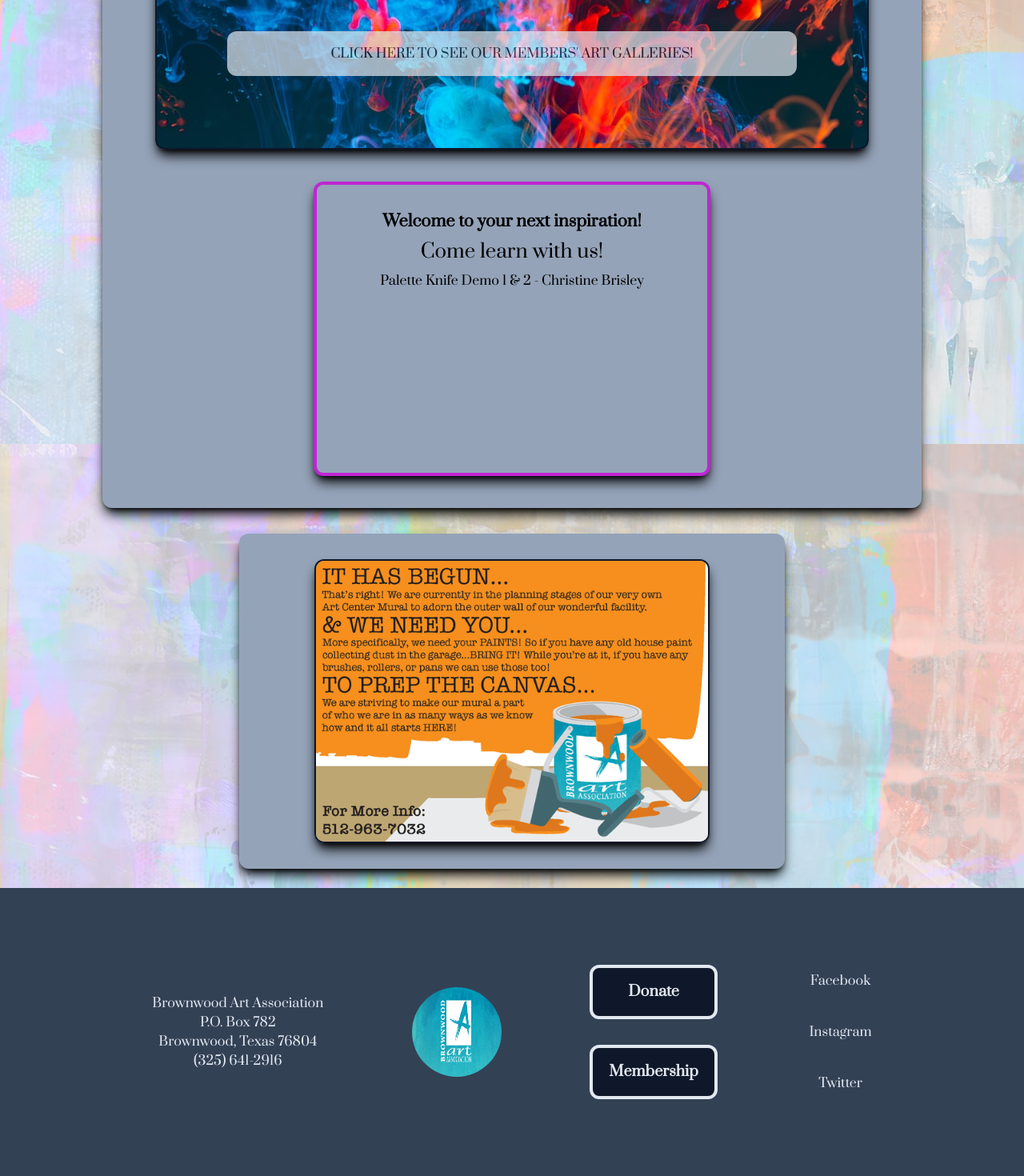
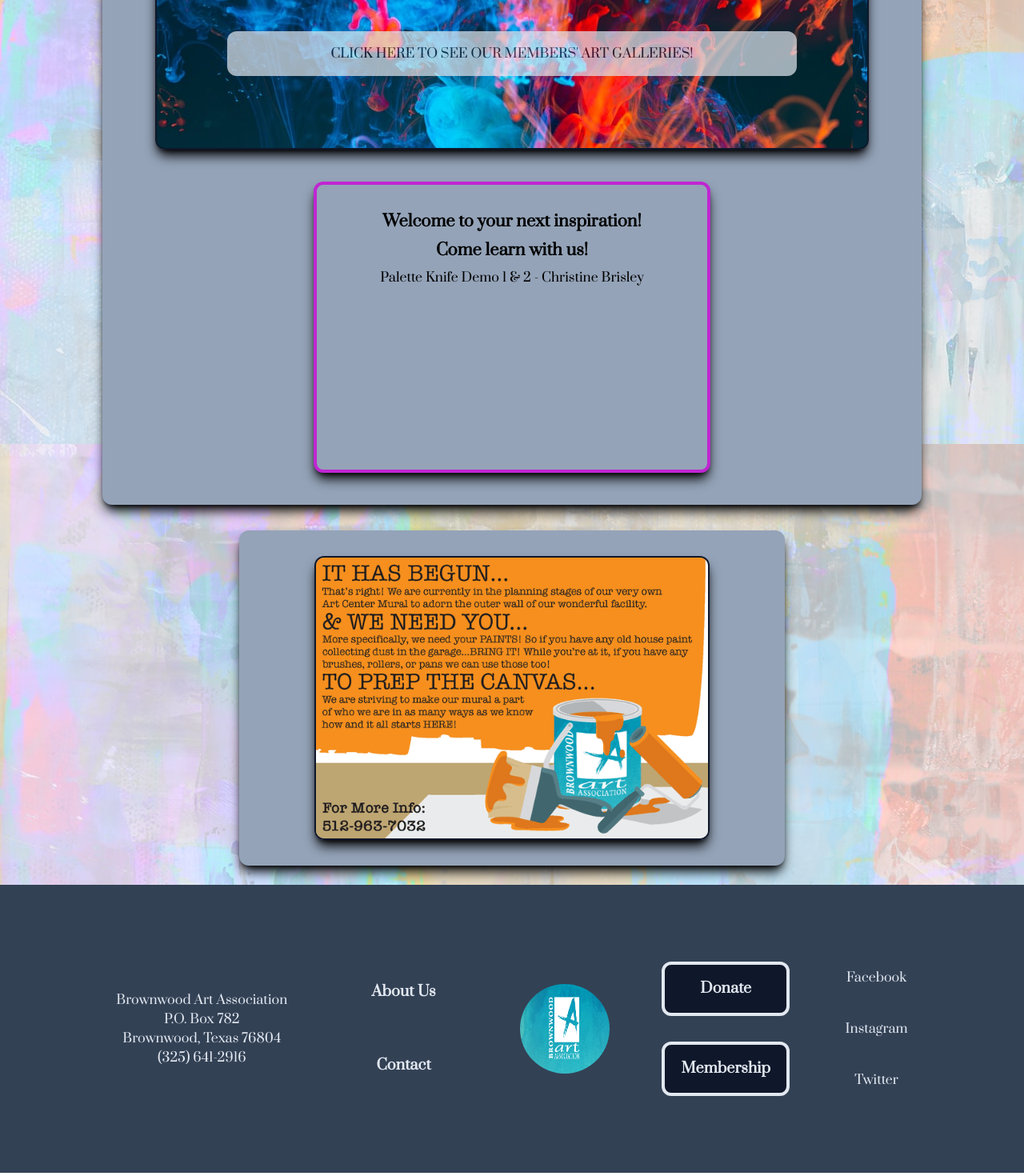
Before and after one commit to Jonathan-Day-Dev/bwd-art, a React (Create React App) app: page /home in a window 1280 px wide. Shown: the part 745-2215 px from the top of the page at 80% size. Built offline with nearby package versions, Linux system fonts and the light colour scheme; grey boxes are pictures that could not be loaded.

Commit message:
move contact and about link from nav to footer

```diff
--- a/src/components/Contact/Contact.module.css
+++ b/src/components/Contact/Contact.module.css
@@ -3,7 +3,7 @@
 }
 
 h2 {
-  @apply text-2xl font-medium;
+  @apply font-semibold md:text-lg lg:text-xl mb-4;
 }
 
 form {
--- a/src/components/Layout/Footer.js
+++ b/src/components/Layout/Footer.js
@@ -1,25 +1,54 @@
-import styles from './Footer.module.css';
-import logo from '../../assets/logo.png';
+import styles from "./Footer.module.css";
+import logo from "../../assets/logo.png";
 
-const Footer = props => {
-    return <footer className={styles.footer}>
+import { NavLink } from "react-router-dom";
+
+const Footer = (props) => {
+  return (
+    <footer className={styles.footer}>
       <div className={styles.info}>
         <p>Brownwood Art Association</p>
         <p>P.O. Box 782</p>
         <p>Brownwood, Texas 76804</p>
         <p>(325) 641-2916</p>
       </div>
+      <div className={styles.nav}>
+        <NavLink
+          to="/about"
+          activeClassName={styles.isActive}
+          className={styles.link}
+        >
+          About Us
+        </NavLink>
+        <NavLink
+          to="/contact"
+          activeClassName={styles.isActive}
+          className={styles.link}
+        >
+          Contact
+        </NavLink>
+      </div>
       <img src={logo} alt="logo" className={styles.image} />
       <div className={styles.links}>
-            <a href="https://square.link/u/nBLV2h9F" className={styles.link}>Donate</a>
-            <a href="https://square.link/u/ytQ3nnnH" className={styles.link}>Membership</a>
+        <a href="https://square.link/u/nBLV2h9F" className={styles.link}>
+          Donate
+        </a>
+        <a href="https://square.link/u/ytQ3nnnH" className={styles.link}>
+          Membership
+        </a>
       </div>
       <div className={styles.social}>
         <a href="https://www.facebook.com/brownwoodart">Facebook</a>
-            <a href="https://www.instagram.com/brownwoodart/" className={styles.disabled}>Instagram</a>
+        <a
+          href="https://www.instagram.com/brownwoodart/"
+          className={styles.disabled}
+        >
+          Instagram
+        </a>
         <a href="https://twitter.com/BrownwoodArt">Twitter</a>
       </div>
     </footer>
-}
+  );
+};
 
 export default Footer;
--- a/src/components/Layout/Footer.module.css
+++ b/src/components/Layout/Footer.module.css
@@ -29,3 +29,11 @@
 .disabled {
     @apply pointer-events-none;
 }
+
+.nav {
+    @apply flex flex-col;
+}
+
+.nav a {
+    @apply no-underline text-slate-200 my-4 mx-auto border-none bg-transparent;
+}
--- a/src/components/Nav/Navbar.js
+++ b/src/components/Nav/Navbar.js
@@ -26,12 +26,7 @@ const Navbar = (props) => {
           <NavLink to="/home" activeClassName={styles.isActive} className={styles.link}>
             Home
           </NavLink>
-          <NavLink to="/about" activeClassName={styles.isActive} className={styles.link}>
-            About Us
-          </NavLink>
-          <NavLink to="/contact" activeClassName={styles.isActive} className={styles.link}>
-            Contact
-          </NavLink>
+
           <NavLink to="/calendar" activeClassName={styles.isActive} className={styles.link}>
             Calendar
           </NavLink>
```
Lines whose indentation alone changed are shown as unchanged.
